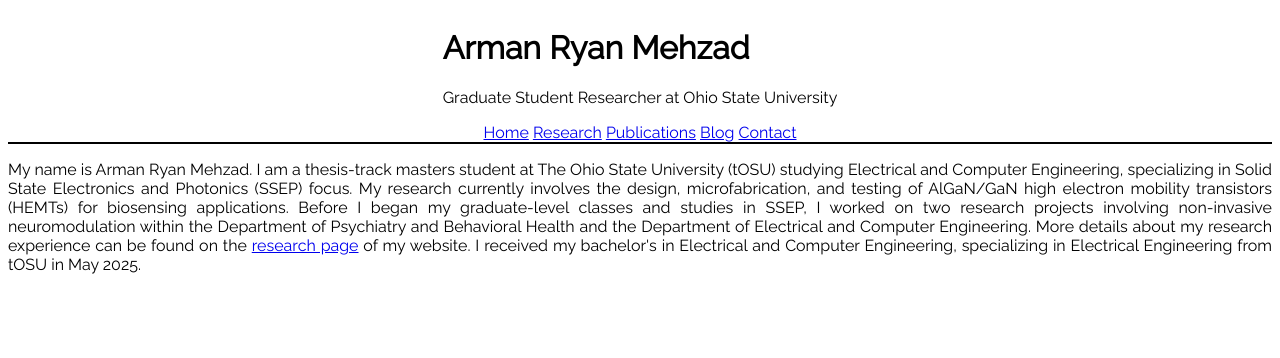
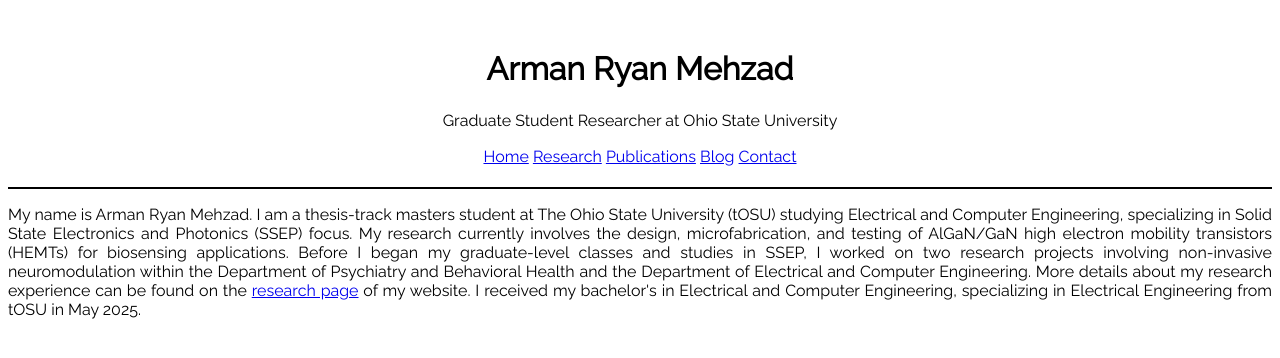
Before and after one commit to armanryanmehzad/profwebsite, a Django app: page / in a window 1280 px wide. Shown: the top 358 px of the page. Run offline with Django 5.2, Linux system fonts and the light colour scheme.

Commit message:
Revitalizing the CSS

```diff
--- a/main/static/main/styles.css
+++ b/main/static/main/styles.css
@@ -10,7 +10,18 @@
         flex-direction: column;
         align-items: center;
         box-sizing: border-box;
+        padding: 20px 0;
+        line-height: 1.25;
     }
+
+    .title {
+        text-align: center;
+        white-space: nowrap;
+    }
+
+    /*.nav {*/
+    /*    display: flex*/
+    /*}*/
 
     .separator {
         width: 100%;
```
